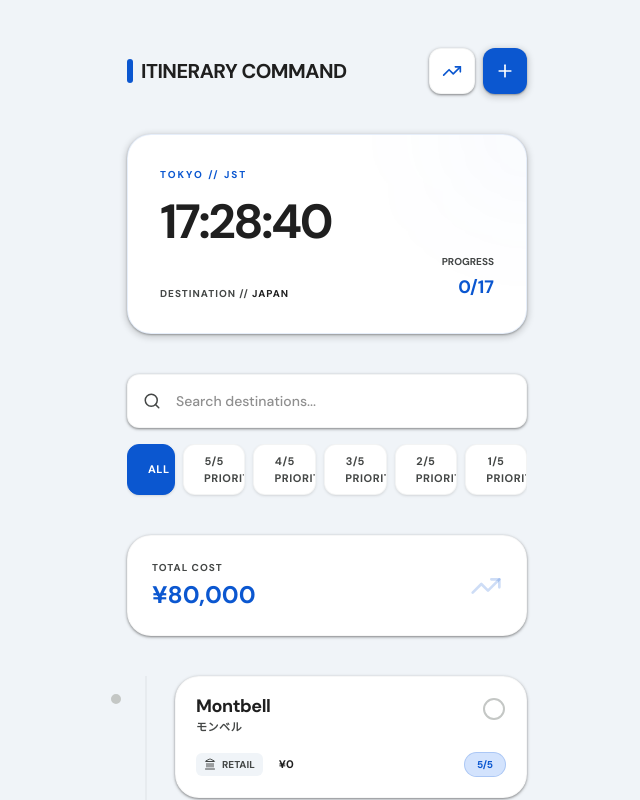
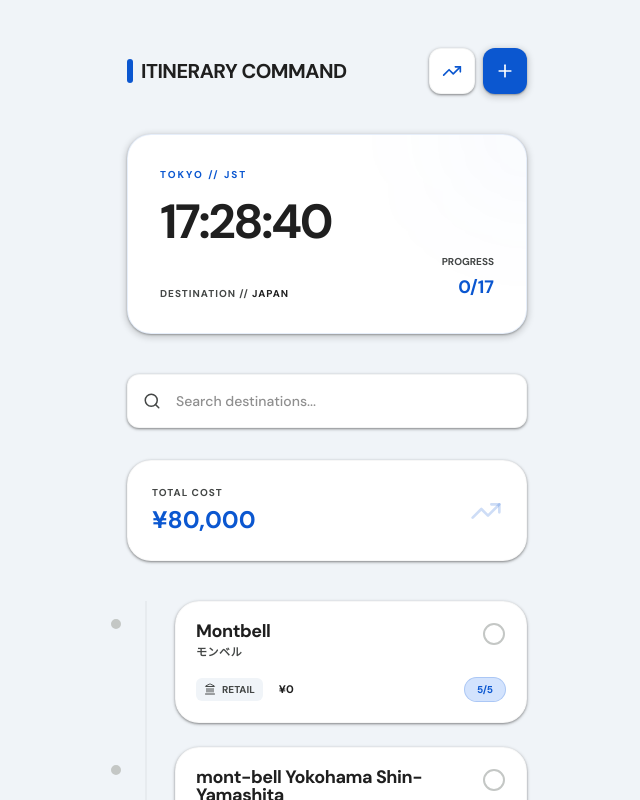
Before and after one commit to axsamp/onyx-itinerary, a React (Vite) app: page / in a window 1280 px wide. Shown: the top 800 px of the page, without its empty margins (313-953 px from the left). Built offline with nearby package versions, Linux system fonts and the light colour scheme.

Commit message:
fix: removed redundant priority filters from top header

```diff
--- a/src/App.jsx
+++ b/src/App.jsx
@@ -49,7 +49,6 @@ export default function App() {
     return merged;
   });
   const [search, setSearch] = useState('');
-  const [filterPriority, setFilterPriority] = useState(0);
   const [visited, setVisited] = useState(() => {
     const saved = localStorage.getItem('onyx_itinerary_visited');
     return saved ? JSON.parse(saved) : {};
@@ -88,9 +87,8 @@ export default function App() {
   }).format(time), [time]);
 
   const filteredLocations = useMemo(() => locations.filter(loc =>
-    (loc.city.toLowerCase().includes(search.toLowerCase()) || loc.kanji.includes(search)) &&
-    (filterPriority === 0 || loc.priority === filterPriority)
-  ), [locations, search, filterPriority]);
+    (loc.city.toLowerCase().includes(search.toLowerCase()) || loc.kanji.includes(search))
+  ), [locations, search]);
 
   const totalBudget = useMemo(() => filteredLocations.reduce((acc, loc) => acc + (visited[loc.city] ? 0 : loc.budget), 0), [filteredLocations, visited]);
   const visitedCount = useMemo(() => Object.values(visited).filter(v => v).length, [visited]);
@@ -138,11 +136,6 @@ export default function App() {
 
         <div className="space-y-4 mb-8">
           <div className="relative"><Search className="absolute left-4 top-1/2 -translate-y-1/2 text-g-text-variant" size={18} /><input type="text" placeholder="Search destinations..." value={search} onChange={(e) => setSearch(e.target.value)} className="bg-g-surface border border-g-outline/20 shadow-elevation-1 w-full p-4 pl-12 rounded-xl text-sm font-medium focus:outline-none focus:border-g-primary transition-colors" /></div>
-          <div className="flex gap-2 overflow-x-auto no-scrollbar pb-2">
-            {[0, 5, 4, 3, 2, 1].map(p => (
-              <button key={p} onClick={() => { triggerHaptic(); setFilterPriority(p); }} className={`px-5 py-2 text-[11px] font-bold uppercase tracking-wider rounded-xl transition-all shadow-sm ripple ${filterPriority === p ? 'bg-g-primary border border-g-primary text-white shadow-elevation-1' : 'bg-g-surface border border-g-outline/20 text-g-text-variant hover:bg-g-aluminium'}`}>{p === 0 ? 'All' : `${p}/5 Priority`}</button>
-            ))}
-          </div>
         </div>
 
         <div className="material-card p-6 mb-10 shadow-elevation-1 flex justify-between items-center">
```
